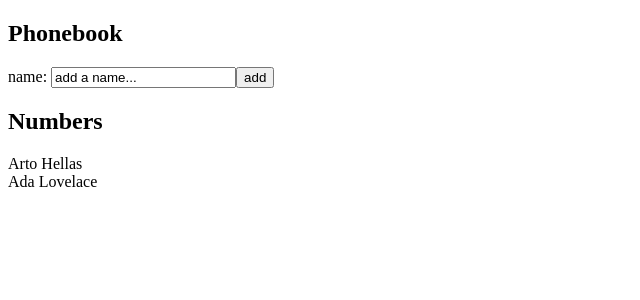
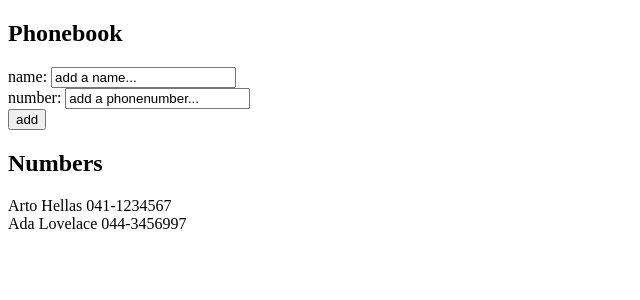
Before and after one commit to benjaminakerlund/fullstackopen-2023, a React (Create React App) app in the folder part2/phonebook/: page / in a window 1280 px wide. Shown: the top 300 px of the page, without its empty margins (0-640 px from the left). Built offline with nearby package versions, Linux system fonts and the light colour scheme.

Commit message:
Finished 2.8, however it does not check wether a new number is already in the book...

```diff
--- a/part2/phonebook/src/App.js
+++ b/part2/phonebook/src/App.js
@@ -2,53 +2,68 @@ import { useState } from 'react'
 
 const App = () => {
   const [persons, setPersons] = useState([
-    { name: 'Arto Hellas' },
-    { name: 'Ada Lovelace' }
+    { name: 'Arto Hellas' , number: '041-1234567'},
+    { name: 'Ada Lovelace', number: '044-3456997'}
   ])
   const [newName, setNewName] = useState('add a name...')
+  const [newNumber, setNewNumber] = useState('add a phonenumber...')
   const [nameList, setNameList] = useState([persons[0].name, persons[1].name])
+  const [numberList, setNumberList] = useState([persons[0].number, persons[1].number])
 
-  // Component for displaying a name
-  const Name = ({ name }) => <div>{name}</div>
+  // Display components
+  const Name = (props) => <div>{props.name} {props.number}</div>
 
-  const addName = (event) => {
+
+  // Components for changing the phonebook list
+  const addNameNumber = (event) => {
     event.preventDefault()
-    const nameObject = {
-      name: newName
-    }
+    const personObject = {name: newName, number: newNumber}
 
     // 2.7 check if the name is already in the phonebook
-    if (nameList.includes(nameObject.name)) { //check if nameObject.name already in namaeList, returns true if so
-      // Issue  warning with the Alert method
+    if (nameList.includes(personObject.name)) { //check if nameObject.name already in namaeList, returns true if so
       alert(`${newName} is already added to phonebook`)
-    } else {
-      // continue normal execution
-      setPersons(persons.concat(nameObject))
-      setNameList(nameList.concat(nameObject.name))
+
+    } else { // continue normal execution
+      setPersons(persons.concat(personObject))
+      setNameList(nameList.concat(personObject.name))
+      setNumberList(numberList.concat(personObject.number))
       setNewName('add a name...')
+      setNewNumber('add a phonenumber...')
     }
   }
+
+
+
+  // Event handlers
 
   const handleNameChange = (event) => {
     console.log(event.target.value)
     setNewName(event.target.value)
   }
 
-  //<Name key={persons[0].name} name={persons[0].name}/>
+  const handleNumberChange = (event) => {
+    console.log(event.target.value)
+    setNewNumber(event.target.value)
+  }
+
   return (
     <div>
       <h2>Phonebook</h2>
 
-      <form onSubmit={addName}>
-        name: <input
+      <form onSubmit={addNameNumber}>
+        <div>name: <input
           value={newName}
           onChange={handleNameChange}
-        />
+        /></div>
+        <div>number: <input
+          value={newNumber}
+          onChange={handleNumberChange}
+        /></div>
         <button type="submit">add</button>
       </form>
 
       <h2>Numbers</h2>
-      {persons.map(element => <Name key={element.name} name={element.name}/> )}
+      {persons.map(element => <Name key={element.name} name={element.name} number={element.number}/> )}
     </div>
   )
 }
```
